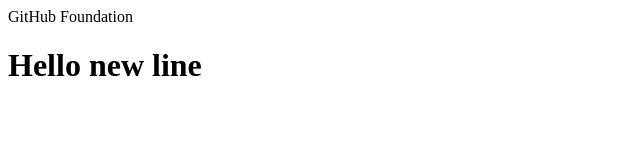
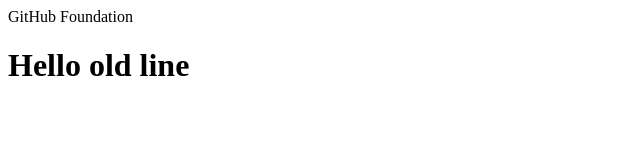
Before and after one commit to rustedroof/project1, a plain HTML site: page index.html in a window 1280 px wide. Shown: the full height of the page, 0-640 px from the left. Drawn offline with Linux system fonts and the light colour scheme.

Commit message:
New stuff

```diff
--- a/index.html
+++ b/index.html
@@ -1,8 +1,7 @@
 <html>
-	<head>
              GitHub Foundation</head>
 	<body>
-		<h1>Hello new line</h1>
+		<h1>Hello old line</h1>
 		<script src=""/>
 	</body>
 </html>
```
Also changed, not shown: about.html (+1 -1 lines).
